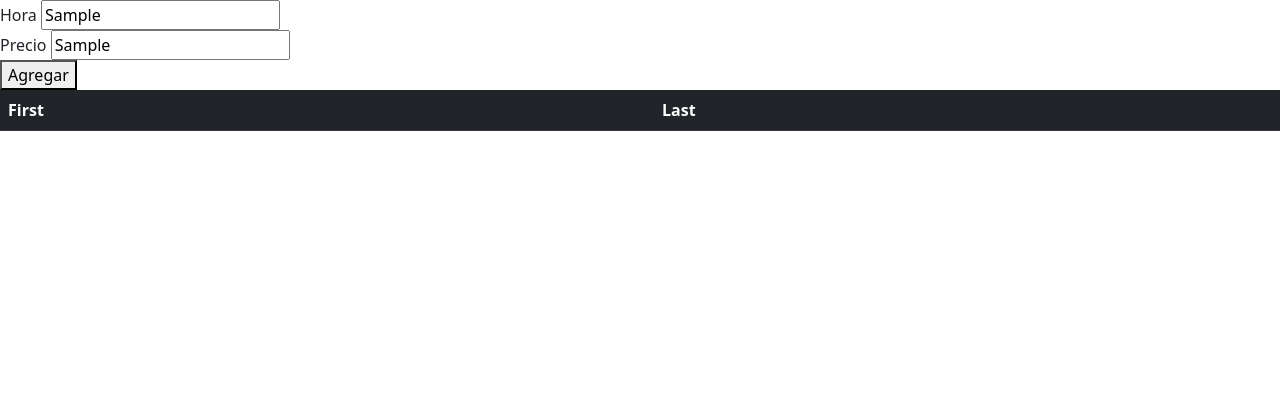
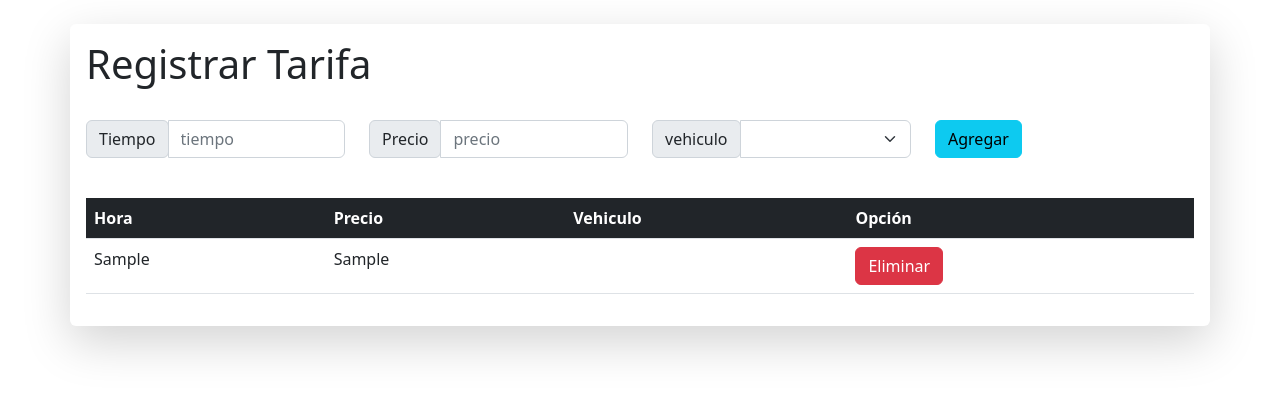
Before and after one commit to anyelithj/Proyecto-Parqueadero, a plain HTML site: page view/tarifas.html in a window 1280 px wide. Both pictures are taken after typing "Sample", "Sample" into the empty fields and a click on the button "Agregar". Drawn offline with nearby package versions, Linux system fonts and the light colour scheme.

Commit message:
add desing index commit

```diff
--- /dev/null
+++ b/css/styles.css
@@ -0,0 +1,3 @@
+body {
+    background-image: linear-gradient( 115deg, #C2FFD8 10%, #465EFB 100%);
+}
--- a/js/Tarifas.js
+++ b/js/Tarifas.js
@@ -1,7 +1,30 @@
 var app = new Vue({
     el: '#app',
     data: {
-
+        time: "",
+        price: "",
+        optionVehicle: null,
+        rates: [],
+        error: false,
+        vehicle: ["carro", "moto", "bicicleta"],
     },
-    methods: {}
+    methods: {
+        addRates(){
+          this.rates.push({
+            timeRates : this.time,
+            priceRates: this.price,
+            vehicleRates: this.optionVehicle
+          })
+          this.clear()
+        },
+        deleteRates() {
+            this.rates.splice(this.index,1);
+        },
+        clear() {
+            this.time = "",
+            this.price = "",
+            this.vehicle = "",
+            this.optionVehicle= ""
+        },
+    }
 })
--- a/view/tarifas.html
+++ b/view/tarifas.html
@@ -4,41 +4,79 @@
     <meta charset="UTF-8">
     <meta http-equiv="X-UA-Compatible" content="IE=edge">
     <meta name="viewport" content="width=device-width, initial-scale=1.0">
-    <title>Document</title>
-    <link
-    href="https://cdn.jsdelivr.net/npm/bootstrap@5.2.1/dist/css/bootstrap.min.css"
-    rel="stylesheet"
-    integrity="sha384-iYQeCzEYFbKjA/T2uDLTpkwGzCiq6soy8tYaI1GyVh/UjpbCx/TYkiZhlZB6+fzT"
-    crossorigin="anonymous"
-  />
+    <title>Tarifa-Parqueadero</title>
+    <link href="https://cdn.jsdelivr.net/npm/bootstrap@5.2.1/dist/css/bootstrap.min.css" rel="stylesheet" integrity="sha384-iYQeCzEYFbKjA/T2uDLTpkwGzCiq6soy8tYaI1GyVh/UjpbCx/TYkiZhlZB6+fzT" crossorigin="anonymous">
 </head>
 <body>
-    <div id="app">
-        <form>
-            <div>
-                <label>Hora</label>
-                <input type="text" placeholder="ingrese la hora">
+
+<div class="container shadow-lg p-3 mb-5 mt-4 bg-body rounded" id="app" >
+
+    <div class="row mb-4">
+        <h1>Registrar Tarifa</h1>
+    </div>
+    <div class="row">
+        <div class="col">
+            <div class="input-group mb-3">
+                <div class="input-group-prepend">
+                <span class="input-group-text" id="basic-addon1">Tiempo</span>
+                </div>
+                <input  v-model="time" type="text" class="form-control" placeholder="tiempo" aria-label="hora" aria-describedby="basic-addon1">
+
             </div>
-            <div>
-                <label>Precio</label>
-                <input type="text" placeholder="ingrese el precio">
+                <span class="error" style="color:red" v-if="error">Ingrese el tiempo</span>
+        </div>
+
+        <div class="col">
+            <div class="input-group mb-3">
+                <div class="input-group-prepend">
+                <span class="input-group-text" id="basic-addon1">Precio</span>
+                </div>
+                <input  v-model.number="price" type="text" class="form-control" placeholder="precio" aria-label="precio" aria-describedby="basic-addon1">
             </div>
-            <div>
-                <button type="button">Agregar</button>
+            <span class="error" style="color:red" v-if="error">Ingrese el precio</span>
+        </div>
+
+        <div class="col">
+
+            <div class="input-group mb-3">
+                <div class="input-group-prepend">
+                <span class="input-group-text" id="basic-addon1">vehiculo</span>
+                </div>
+                <select v-model="optionVehicle"  class="form-select" aria-label="Default select example">
+                    <option v-for="(item,index) in vehicle" v-text="item" ></option>
+                </select>
             </div>
-        </form>
-        <table class="table">
-            <thead class="table-dark">
-                <tr>
-                    <th scope="col">First</th>
-                    <th scope="col">Last</th>
-                  </tr>
+             <span class="error" style="color:red" v-if="error">Seleccione un tipo de vehiculo</span>
+        </div>
+
+        <div class="col">
+            <button type="button" class="btn btn-info" @click="addRates">Agregar</button>
+        </div>
+    </div>
+
+    <div>
+        <table class="table  mt-4">
+            <thead class="bg-dark text-white">
+            <tr>
+                <th scope="col">Hora</th>
+                <th scope="col">Precio</th>
+                <th scope="col">Vehiculo</th>
+                <th scope="col">Opción</th>
+            </tr>
             </thead>
             <tbody>
-
+            <tr v-for="(item,index) in rates">
+                <td  v-text="item.timeRates"></td>
+                <td v-text="item.priceRates"></td>
+                <td v-text="item.vehicleRates"></td>
+                <td>
+                    <button type="button" class="btn btn-danger" @click ="deleteRates(item,index)">Eliminar</button>
+                </td>
+            </tr>
             </tbody>
-          </table>
+        </table>
     </div>
+</div>
         <script src="https://cdn.jsdelivr.net/npm/vue@2/dist/vue.js"></script>
         <script src="../js/Tarifas.js"></script>
         <script
```
Also changed, not shown: index.html (+40 -9 lines).
